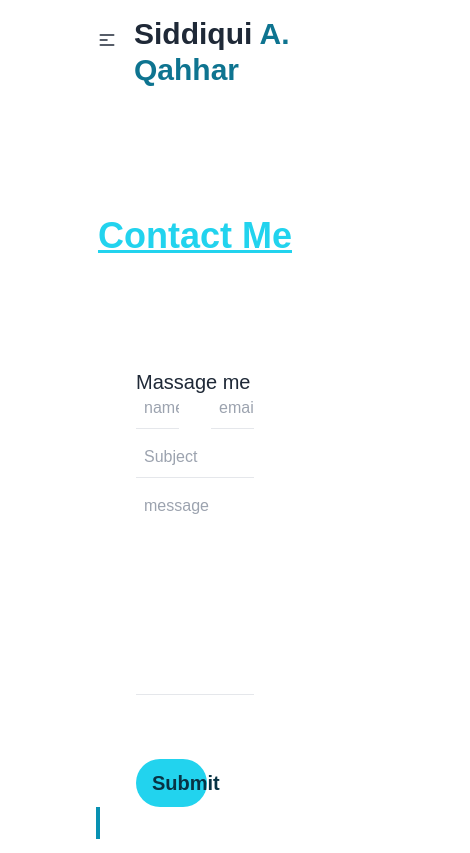
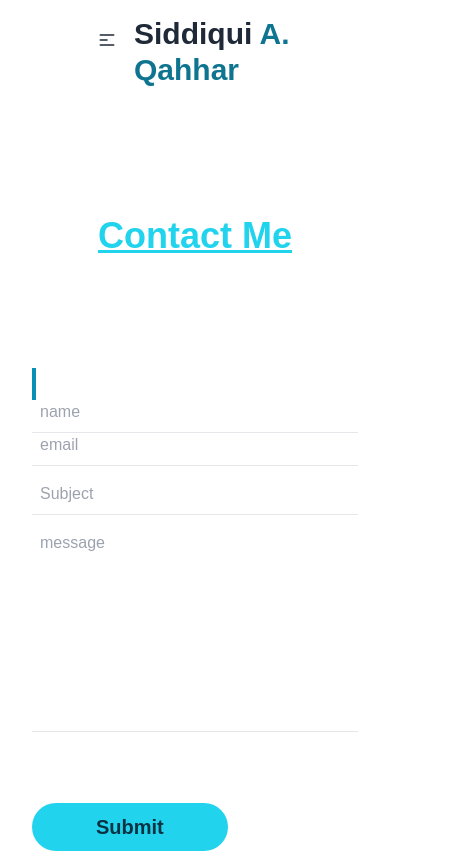
Before and after one commit to abdulqahharsiddiqui1github/my-portfolio, a React (Vite) app: page /contact in a window 390 px wide. Shown: the top 853 px of the page, 470 px wide, since content can reach past the window. Built offline with nearby package versions, Linux system fonts and the light colour scheme.

Commit message:
completed

```diff
--- a/src/Header/Banner/Banner.jsx
+++ b/src/Header/Banner/Banner.jsx
@@ -5,8 +5,8 @@ import './Banner.css'
 
 const Banner = () => {
   return (
-    <div className=" mx-20 items-center my-20 flex-row-reverse lg:flex justify-between">
-      <div className="flex justify-center">
+    <div className=" lg:mx-20 mx-8 items-center my-20 flex-row-reverse lg:flex justify-between">
+      <div className="flex lg:mb-0 mb-16 justify-center">
         <img className="w-[400px]" src={BannerImage} alt="" />
       </div>
       <div className="space-y-5">
--- a/src/Pages/About/About.jsx
+++ b/src/Pages/About/About.jsx
@@ -2,17 +2,17 @@ import BannerImage from "../../assets/member1.png";
 
 const About = () => {
   return (
-    <div className="my-28 px-28">
+    <div className="my-28 md:px-28 px-8">
       <h2 className=" text-center mb-20 text-cyan-400 text-4xl font-bold underline  ">
         About Me
       </h2>
-      <div className="lg:flex items-center ">
-        <div className="flex-1">
+      <div className="md:flex items-center ">
+        <div className="flex-1 flex justify-center">
           <img className="w-[400px]" src={BannerImage} alt="" />
         </div>
-        <div className="flex-1 lg:mt-0 mt-16">
+        <div className="flex-1 md:mt-0 mt-16">
           <h3 className="text-4xl font-extrabold mb-10
-          font-extrabold border-l-8 h-24 lg:h-16 flex items-center pl-3 border-cyan-600
+          font-extrabold border-l-8 h-24 md:h-16 flex items-center pl-3 border-cyan-600
           ">Frontend developer !!</h3>
           <p>
           I am <span className="text-cyan-400">Siddiqui Abdul Qahhar</span>, i am a  <span className="text-cyan-400"> front end Web Developer</span>   based in  Hajigonj, Bangladesh. My journey in web development has been an exciting one, culminating in my proficiency in  <span className="text-cyan-400">front end Web Development</span>  and the utilization of  MERN stack  technology for building robust web applications. I thrive on the challenges of  front-end and find joy in architecting server-side solutions that power modern web applications. With a strong work ethic and self-motivation, I am dedicated to delivering high-quality results and continuously improving my skills. Beyond coding, I enjoy keeping pace with the ever-evolving tech landscape, attending tech meetups, and engaging in the vibrant developer community. If you're in search of a skilled front end Web Developer who excels in both front-end development and possesses a strong commitment to excellence, I'm here to bring your digital projects to life.
--- a/src/Pages/Contact/Contact.jsx
+++ b/src/Pages/Contact/Contact.jsx
@@ -7,11 +7,11 @@ const Contact = () => {
     <h2 className=" text-center  text-cyan-400 text-4xl font-bold underline  ">
     Contact Me
   </h2>
-    <div className="lg:flex gap-10 justify-between my-28 mx-24">
-      <div className="flex-1 px-10">
-        <h2 className="text-xl">Massage me</h2>
-        <div className="flex flex-col space-y-4">
-          <div className="flex gap-8">
+    <div className="lg:flex gap-10 justify-between my-28 lg:mx-24 mx-8">
+      <div className="flex-1">
+        <h2 className="border-l-4 h-8 flex items-center pl-2 text-xl border-cyan-600 text-white">Massage me</h2>
+        <div className="lg:flex flex-col space-y-4">
+          <div className="lg:flex gap-8">
             <input
               className="border-b w-full pb-2 pl-2 outline-none bg-inherit"
               type="text"
@@ -27,23 +27,23 @@ const Contact = () => {
             />
           </div>
           <input
-            className="border-b pb-2 pl-2 outline-none bg-inherit"
+            className="border-b w-full pb-2 pl-2 outline-none bg-inherit"
             type="text"
             name="subject"
             placeholder="Subject"
           />
           <textarea
-            className="border-b pb-2 pl-2  outline-none bg-inherit resize-none"
+            className="border-b w-full pb-2 pl-2  outline-none bg-inherit resize-none"
             name=""
             id=""
-            cols="15"
+            cols="25"
             rows="8"
             placeholder="message"
           ></textarea>
         </div>
         <button className="font-semibold text-xl text-cyan-950 iconsHover mt-16 w-3/5 btn-md rounded-full bg-cyan-400 text-black">Submit</button>
       </div>
-      <div className="flex-1">
+      <div className="flex-1 lg:mt-0 mt-16">
         <h2 className="border-l-4 h-8 flex items-center pl-2 text-xl border-cyan-600 text-white">
           Contact Information
         </h2>
@@ -67,7 +67,7 @@ const Contact = () => {
             </div>
             <div  >
             <h2 className="text-2xl text-white">Email</h2>
-            <span  className="text-xl text-cyan-600">abudlqahharsiddiqui@gamil.com</span>
+            <span  className="text-xl text-cyan-600 hover:text-cyan-800">abudlqahharsiddiqui@gamil.com</span>
             </div>
           </div>
         </div>
--- a/src/Pages/Home/Home.jsx
+++ b/src/Pages/Home/Home.jsx
@@ -1,5 +1,6 @@
 import Banner from "../../Header/Banner/Banner";
 import About from "../About/About";
+import Contact from "../Contact/Contact";
 import Skills from "../Skills/Skills";
 
 
@@ -9,6 +10,7 @@ const Home = () => {
             <Banner></Banner>
             <About></About>
             <Skills></Skills>
+            <Contact></Contact>
         </div>
     );
 };
```
